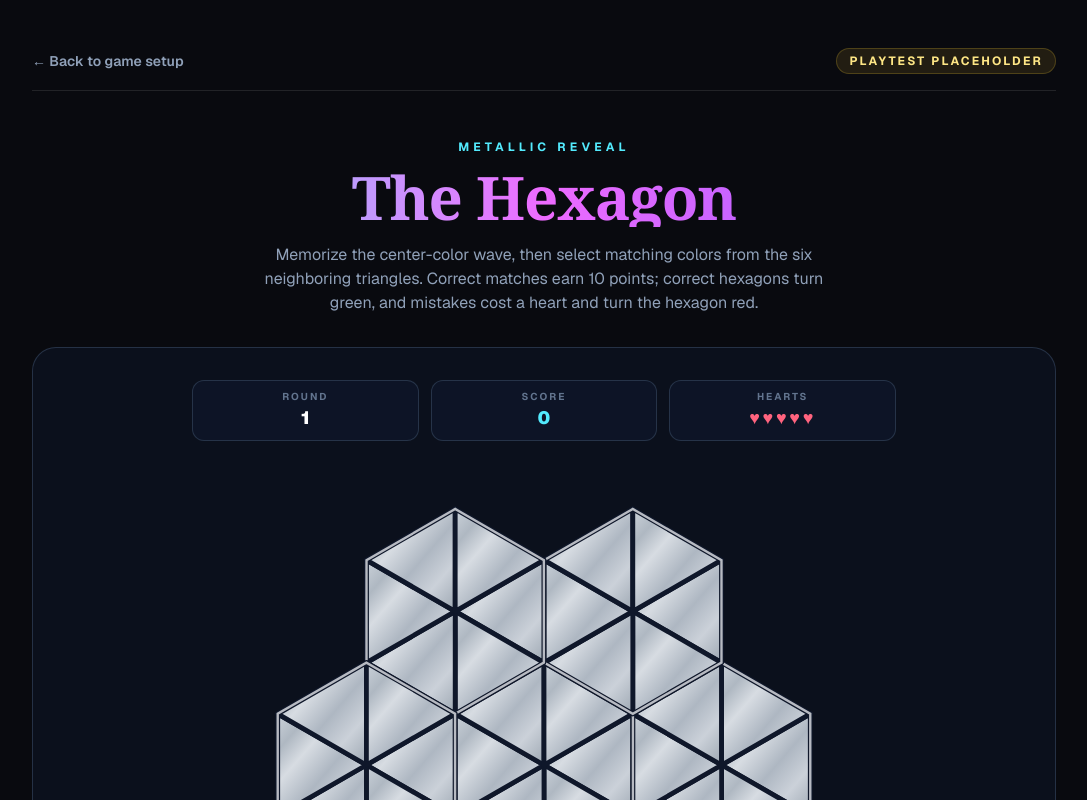
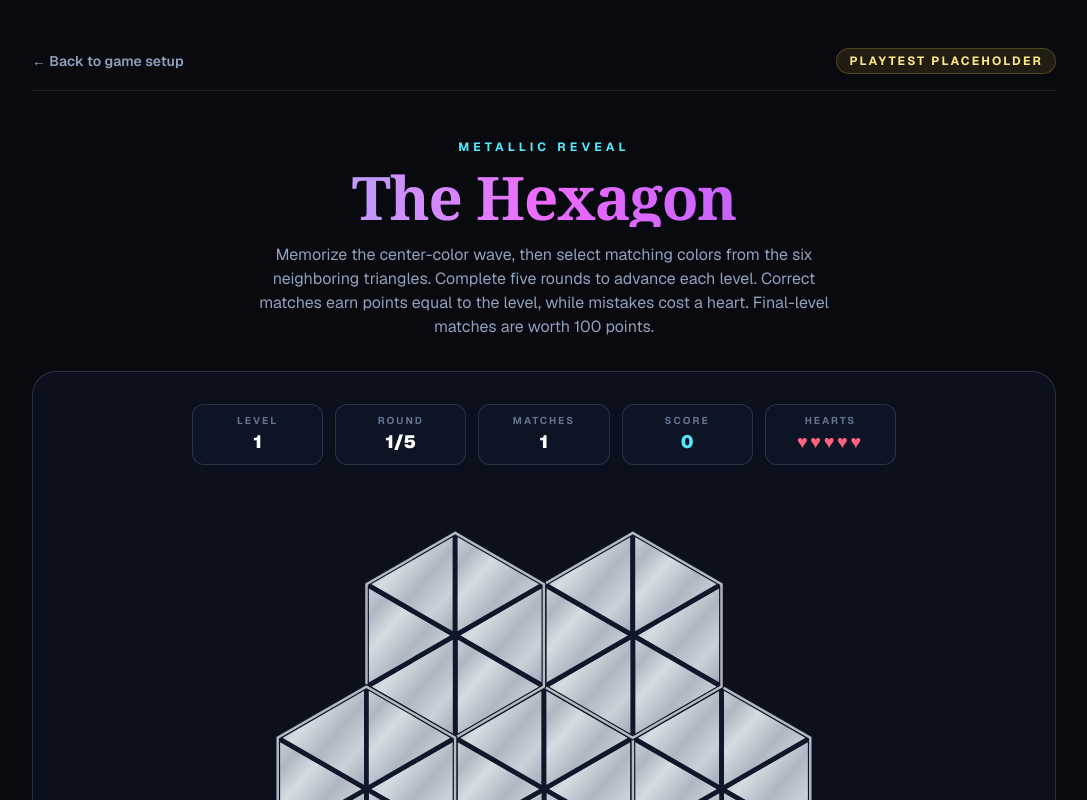
Before and after one commit to Albert-S2/fivehearts, a Next.js app: page /new-game/play in a window 1280 px wide. Shown: the whole page, without its empty margins (96-1183 px from the left). Built offline with nearby package versions, Linux system fonts and the light colour scheme; no server answers.

Commit message:
added levels

```diff
--- a/src/app/new-game/play/page.js
+++ b/src/app/new-game/play/page.js
@@ -44,9 +44,9 @@ export default function NewGamePlayPage() {
             </h1>
             <p className="mx-auto mt-4 max-w-xl text-sm leading-6 text-slate-400 sm:text-base">
               Memorize the center-color wave, then select matching colors from
-              the six neighboring triangles. Correct matches earn 10 points;
-              correct hexagons turn green, and mistakes cost a heart and turn
-              the hexagon red.
+              the six neighboring triangles. Complete five rounds to advance
+              each level. Correct matches earn points equal to the level, while
+              mistakes cost a heart. Final-level matches are worth 100 points.
             </p>
           </div>
 
--- a/src/components/NewGameBoard.jsx
+++ b/src/components/NewGameBoard.jsx
@@ -15,6 +15,9 @@ const HEX_CENTERS = [
 const TRIANGLE_COUNT = 6;
 const TURN_HALF_DURATION = 300;
 const MISTAKE_ALERT_DURATION = 1500;
+const INITIAL_LEVELS = 5;
+const LEVELS_PER_COLOR_SET = TRIANGLE_COUNT - 2;
+const LAST_COLOR_COUNT = 6;
 const CENTER_METALS = [
   "yellow",
   "dark-red",
@@ -23,6 +26,8 @@ const CENTER_METALS = [
   "orange",
   "purple",
 ];
+const FINAL_LEVEL =
+  INITIAL_LEVELS + (LAST_COLOR_COUNT - 2) * LEVELS_PER_COLOR_SET + 1;
 const METAL_NAMES = {
   yellow: "yellow",
   "dark-red": "dark red",
@@ -61,9 +66,40 @@ function shuffle(items) {
   return shuffledItems;
 }
 
-function createRound() {
-  const centerColors = shuffle(CENTER_METALS);
-  const matchCount = Math.floor(Math.random() * (TRIANGLE_COUNT - 1)) + 1;
+function getLevelRules(level) {
+  if (level <= INITIAL_LEVELS) {
+    return { colorCount: 2, isFinal: false, matchCount: level };
+  }
+
+  if (level >= FINAL_LEVEL) {
+    return {
+      colorCount: LAST_COLOR_COUNT,
+      isFinal: true,
+      matchCount: null,
+    };
+  }
+
+  const levelOffset = level - INITIAL_LEVELS - 1;
+
+  return {
+    colorCount: 3 + Math.floor(levelOffset / LEVELS_PER_COLOR_SET),
+    isFinal: false,
+    matchCount: 2 + (levelOffset % LEVELS_PER_COLOR_SET),
+  };
+}
+
+function createRound(level) {
+  const rules = getLevelRules(level);
+  const availableColors = shuffle(CENTER_METALS).slice(0, rules.colorCount);
+  const centerColors = shuffle(
+    Array.from(
+      { length: TRIANGLE_COUNT },
+      (_, index) => availableColors[index % availableColors.length],
+    ),
+  );
+  const matchCount = rules.isFinal
+    ? Math.floor(Math.random() * (TRIANGLE_COUNT - 1)) + 1
+    : rules.matchCount;
   const matchingCenterTriangles = new Set(
     shuffle(Array.from({ length: TRIANGLE_COUNT }, (_, index) => index)).slice(
       0,
@@ -74,7 +110,7 @@ function createRound() {
     const centerTriangleIndex = (outerTriangleIndex + 3) % TRIANGLE_COUNT;
     const targetColor = centerColors[centerTriangleIndex];
     const isMatch = matchingCenterTriangles.has(centerTriangleIndex);
-    const otherColors = CENTER_METALS.filter((color) => color !== targetColor);
+    const otherColors = availableColors.filter((color) => color !== targetColor);
 
     return {
       color: isMatch
@@ -114,6 +150,7 @@ export default function NewGameBoard() {
   const [phase, setPhase] = useState("ready");
   const [hearts, setHearts] = useState(5);
   const [score, setScore] = useState(0);
+  const [level, setLevel] = useState(1);
   const [round, setRound] = useState(1);
   const [mistakeMessage, setMistakeMessage] = useState("");
   const isPlaying = useRef(false);
@@ -185,7 +222,7 @@ export default function NewGameBoard() {
 
   function startRound() {
     if (phase !== "ready") return;
-    void runRound(createRound());
+    void runRound(createRound(level));
   }
 
   function chooseNeighbor(neighborIndex) {
@@ -200,13 +237,19 @@ export default function NewGameBoard() {
     setRoundData((current) => ({ ...current, neighbors: nextNeighbors }));
 
     if (chosenNeighbor.isMatch) {
-      setScore((current) => current + 10);
+      const levelRules = getLevelRules(level);
+      setScore((current) => current + (levelRules.isFinal ? 100 : level));
       const matchesFound = nextNeighbors.filter(
         (neighbor) => neighbor.isMatch && neighbor.selected,
       ).length;
 
       if (matchesFound === roundData.matchCount) {
-        setPhase("roundComplete");
+        if (levelRules.isFinal) {
+          setRound((current) => current + 1);
+          void runRound(createRound(level));
+        } else {
+          setPhase("roundComplete");
+        }
       }
       return;
     }
@@ -221,12 +264,12 @@ export default function NewGameBoard() {
     }
 
     setMistakeMessage(
-      `Incorrect match. You lost one heart. Round ${round} will restart with a new pattern.`,
+      `Incorrect match. You lost one heart. This round will restart with a new pattern.`,
     );
     setPhase("mistake");
     retryTimer.current = window.setTimeout(() => {
       retryTimer.current = null;
-      void runRound(createRound());
+      void runRound(createRound(level));
     }, MISTAKE_ALERT_DURATION);
   }
 
@@ -246,7 +289,12 @@ export default function NewGameBoard() {
 
   function startNextRound() {
     resetBoard();
-    setRound((current) => current + 1);
+    if (round === 5) {
+      setLevel((current) => current + 1);
+      setRound(1);
+    } else {
+      setRound((current) => current + 1);
+    }
     setPhase("ready");
   }
 
@@ -257,6 +305,7 @@ export default function NewGameBoard() {
     }
     isPlaying.current = false;
     resetBoard();
+    setLevel(1);
     setRound(1);
     setScore(0);
     setHearts(5);
@@ -264,14 +313,18 @@ export default function NewGameBoard() {
     setPhase("ready");
   }
 
+  const levelRules = getLevelRules(level);
+  const scorePerCorrect = levelRules.isFinal ? 100 : level;
   const phaseLabel = {
-    ready: "Press Start to memorize the center colors.",
+    ready: levelRules.isFinal
+      ? "Final level: match colors to earn 100 points each."
+      : `Level ${level}: find ${levelRules.matchCount} matches for ${scorePerCorrect} point${scorePerCorrect === 1 ? "" : "s"} each.`,
     revealing: "Watch the center triangles in order.",
     returning: "The center is resetting.",
     revealingNeighbors: "The neighboring triangles are revealing together.",
     matching: "Select only the neighbors that match.",
     mistake: "Mistake! Replaying this round shortly.",
-    roundComplete: "Round complete! You found every match.",
+    roundComplete: `Level ${level}, round ${round} complete!`,
     gameOver: "No hearts remaining. Game over.",
   }[phase];
 
@@ -279,13 +332,31 @@ export default function NewGameBoard() {
     <div className="flex w-full flex-col items-center gap-5">
       <div
         aria-label="Game status"
-        className="grid w-full max-w-[44rem] grid-cols-3 gap-3"
+        className="grid w-full max-w-[44rem] grid-cols-2 gap-3 sm:grid-cols-3 lg:grid-cols-5"
       >
         <div className="rounded-xl border border-slate-700/70 bg-slate-900/70 px-3 py-2 text-center">
           <p className="text-[10px] font-bold uppercase tracking-[0.2em] text-slate-500">
-            Round
+            Level
           </p>
-          <p className="text-lg font-black text-white">{round}</p>
+          <p className="text-lg font-black text-white">
+            {levelRules.isFinal ? `Final ${FINAL_LEVEL}` : level}
+          </p>
+        </div>
+        <div className="rounded-xl border border-slate-700/70 bg-slate-900/70 px-3 py-2 text-center">
+          <p className="text-[10px] font-bold uppercase tracking-[0.2em] text-slate-500">
+            {levelRules.isFinal ? "Board" : "Round"}
+          </p>
+          <p className="text-lg font-black text-white">
+            {levelRules.isFinal ? round : `${round}/5`}
+          </p>
+        </div>
+        <div className="rounded-xl border border-slate-700/70 bg-slate-900/70 px-3 py-2 text-center">
+          <p className="text-[10px] font-bold uppercase tracking-[0.2em] text-slate-500">
+            Matches
+          </p>
+          <p className="text-lg font-black text-white">
+            {levelRules.isFinal ? "?" : levelRules.matchCount}
+          </p>
         </div>
         <div className="rounded-xl border border-slate-700/70 bg-slate-900/70 px-3 py-2 text-center">
           <p className="text-[10px] font-bold uppercase tracking-[0.2em] text-slate-500">
@@ -323,7 +394,8 @@ export default function NewGameBoard() {
         <desc id="hex-board-description">
           Memorize the six center colors as they move in a wave. Then select
           matching colors from the six surrounding triangles that touch the
-          center. Correct matches earn ten points; incorrect picks lose a heart.
+          center. Correct matches earn points based on the level, and incorrect
+          picks lose a heart.
         </desc>
         <defs>
           <linearGradient id="silver-metal" x1="0%" x2="100%" y1="0%" y2="100%">
@@ -550,7 +622,7 @@ export default function NewGameBoard() {
             onClick={startNextRound}
             type="button"
           >
-            Next round
+            {round === 5 ? "Start next level" : "Next round"}
           </button>
         )}
         {phase === "gameOver" && (
```
